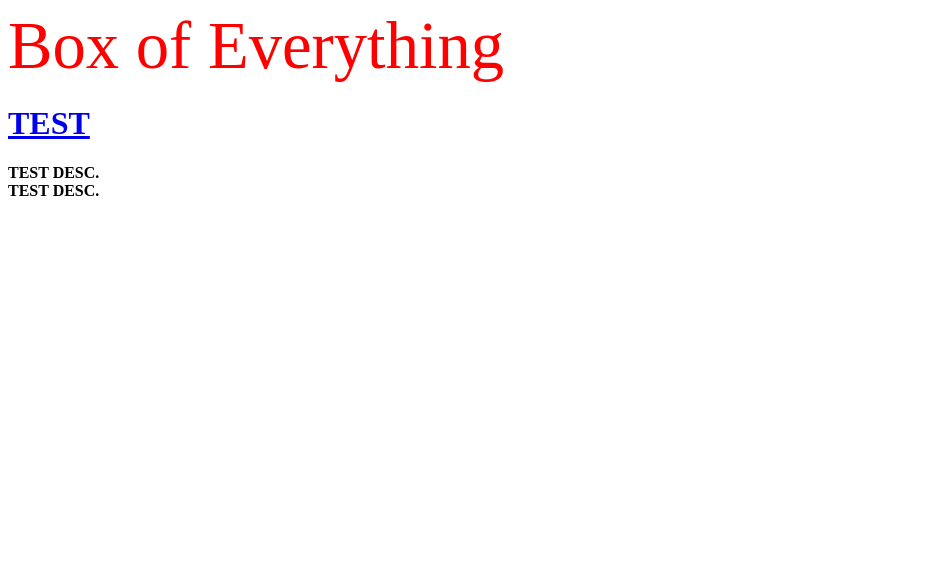
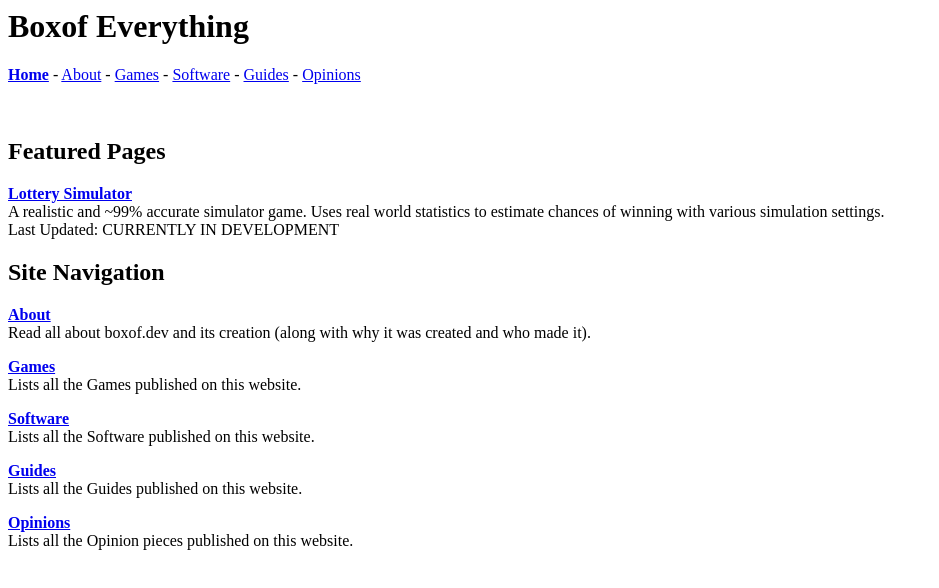
Before and after one commit to Debug-Dan/website, a plain HTML site: page index.html in a window 1280 px wide. Shown: the whole page, without its empty margins (0-939 px from the left). Drawn offline with Linux system fonts and the light colour scheme.

Commit message:
site overhaul

```diff
--- a/index.html
+++ b/index.html
@@ -1,14 +1,14 @@
-<title>Box of Everything</title>
+<title>Boxof Everything</title>
 <html>
-  <div style="font-size:50pt;color:red;">
-    <marquee behavior="scroll" direction="left" scrollamount="0">Box of Everything</marquee>
-  </div>
-  <h1>
-    <a href="https://boxof.dev/">TEST</a>
-  </h1>
-  <b>
-    TEST DESC.
-	<br>
-    TEST DESC.
-  </b>
+  <h1>Boxof Everything</h1>
+  <p><b><a href="https://boxof.dev/">Home</a></b> - <a href="https://boxof.dev/about">About</a> - <a href="https://boxof.dev/games">Games</a> - <a href="https://boxof.dev/software">Software</a> - <a href="https://boxof.dev/guides">Guides</a> - <a href="https://boxof.dev/opinions">Opinions</a></p>
+  <br>
+  <h2>Featured Pages</h2>
+  <p><b><a href="https://boxof.dev/games/lotterysimulator">Lottery Simulator</a></b><br> A realistic and ~99% accurate simulator game. Uses real world statistics to estimate chances of winning with various simulation settings.<br> Last Updated: CURRENTLY IN DEVELOPMENT</p>
+  <h2>Site Navigation</h2>
+  <p><b><a href="https://boxof.dev/about">About</a></b><br> Read all about boxof.dev and its creation (along with why it was created and who made it).</p>
+  <p><b><a href="https://boxof.dev/games">Games</a></b><br> Lists all the Games published on this website.</p>
+  <p><b><a href="https://boxof.dev/software">Software</a></b><br> Lists all the Software published on this website.</p>
+  <p><b><a href="https://boxof.dev/guides">Guides</a></b><br> Lists all the Guides published on this website.</p>
+  <p><b><a href="https://boxof.dev/opinions">Opinions</a></b><br> Lists all the Opinion pieces published on this website.</p>
 </html>
```
Also changed, not shown: about.html (added, +8 -0 lines), games.html (added, +8 -0 lines), games/lotterysimulator.html (added, +11 -0 lines), guides.html (added, +8 -0 lines), opinions.html (added, +8 -0 lines), software.html (added, +8 -0 lines).
